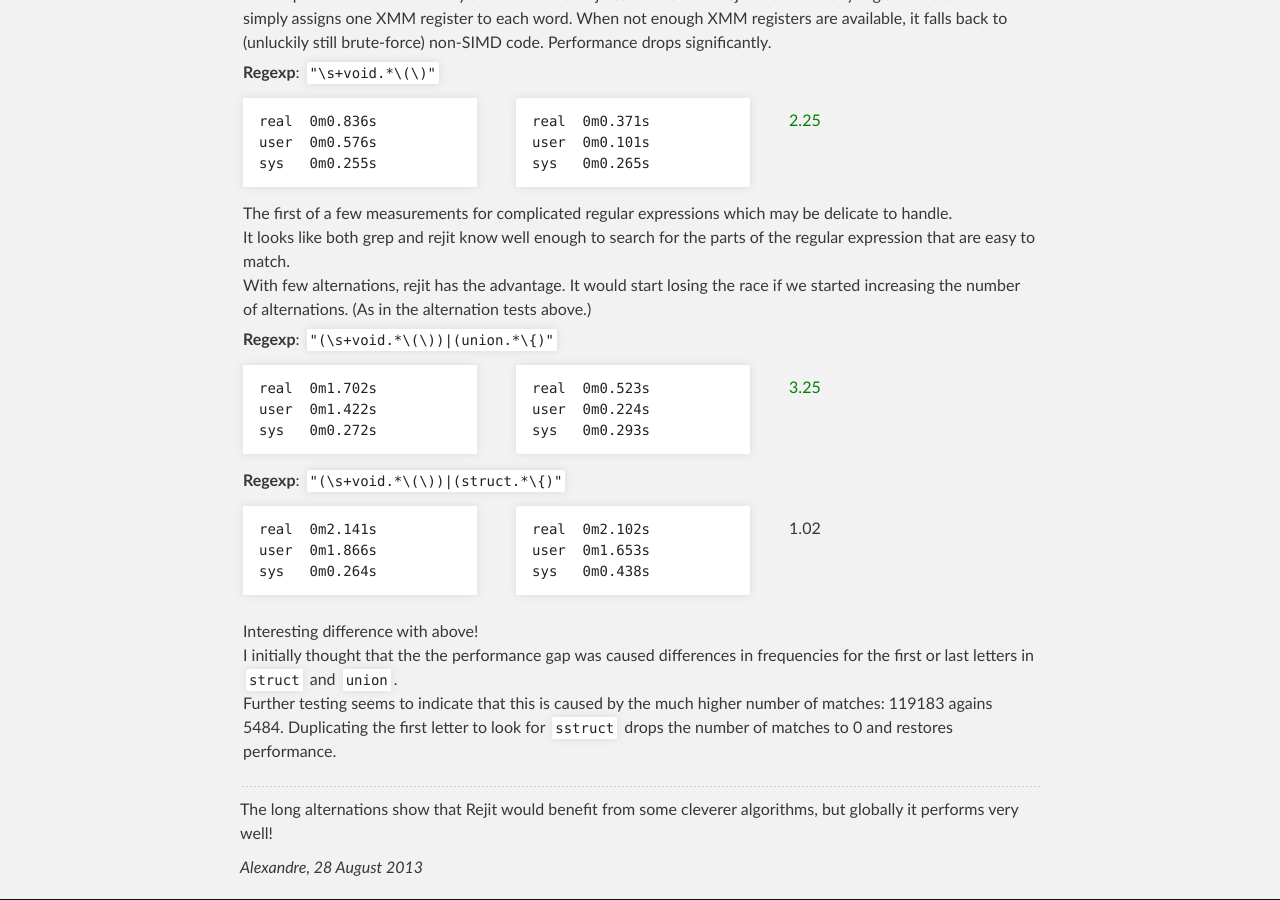
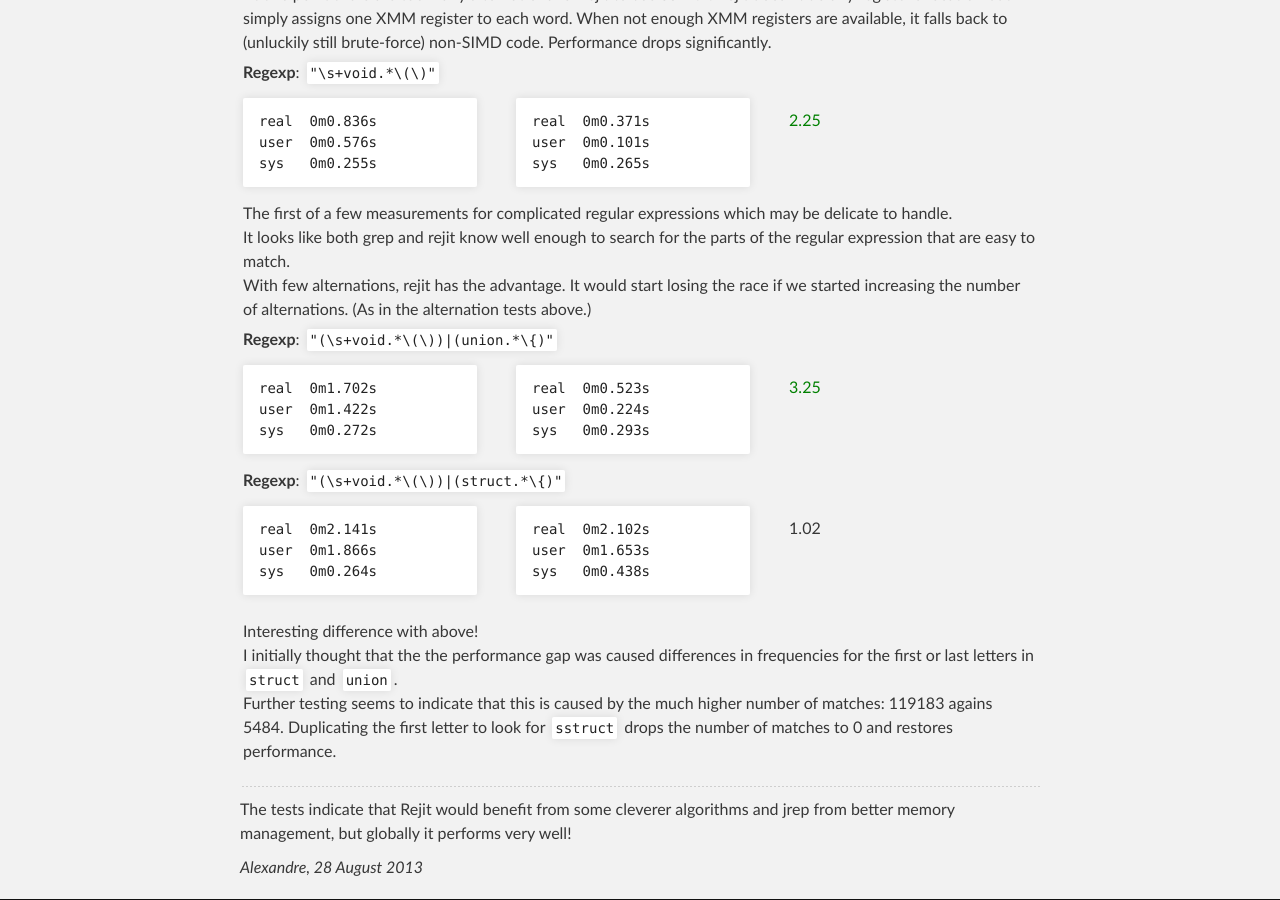
Before and after one commit to coreperf/coreperf.github.io, a Jekyll site: the page built from _posts/2013-08-28-more_grep_rejit_benchmarks.md, in a window 1280 px wide and 900 px high, scrolled down 1963 px. Built offline with Jekyll 4.4.1, drawn with Linux system fonts in a browser that asks for light colours.

Commit message:
Update conclusion for jrep vs grep article.

```diff
--- a/_posts/2013-08-28-more_grep_rejit_benchmarks.md
+++ b/_posts/2013-08-28-more_grep_rejit_benchmarks.md
@@ -291,8 +291,9 @@
 
 <hr>
 
-The long alternations show that Rejit would benefit from some cleverer
-algorithms, but globally it performs very well!
+The tests indicate that Rejit would benefit from some cleverer
+algorithms and jrep from better memory management, but globally it performs
+very well!
 
 
 
```
